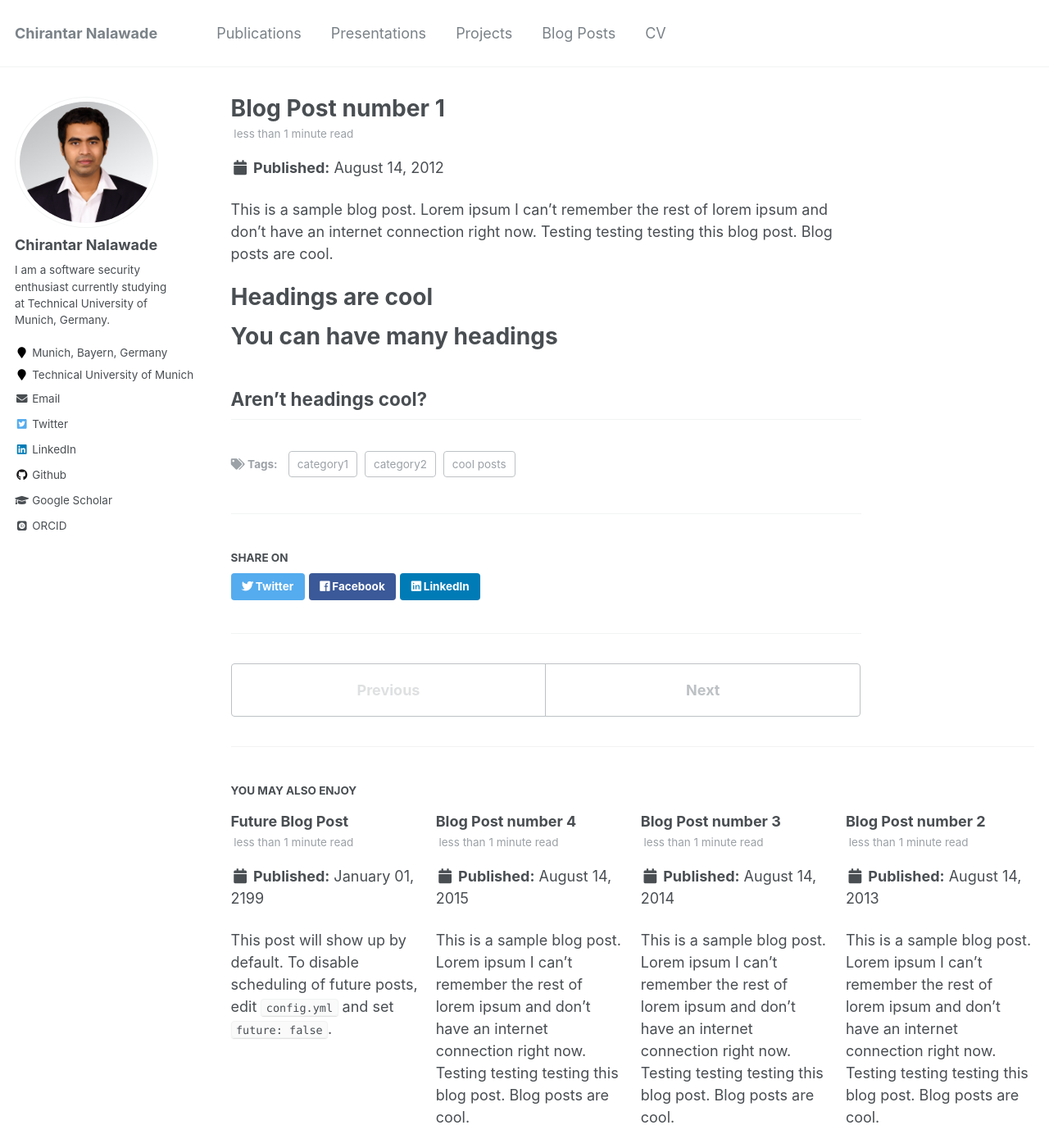
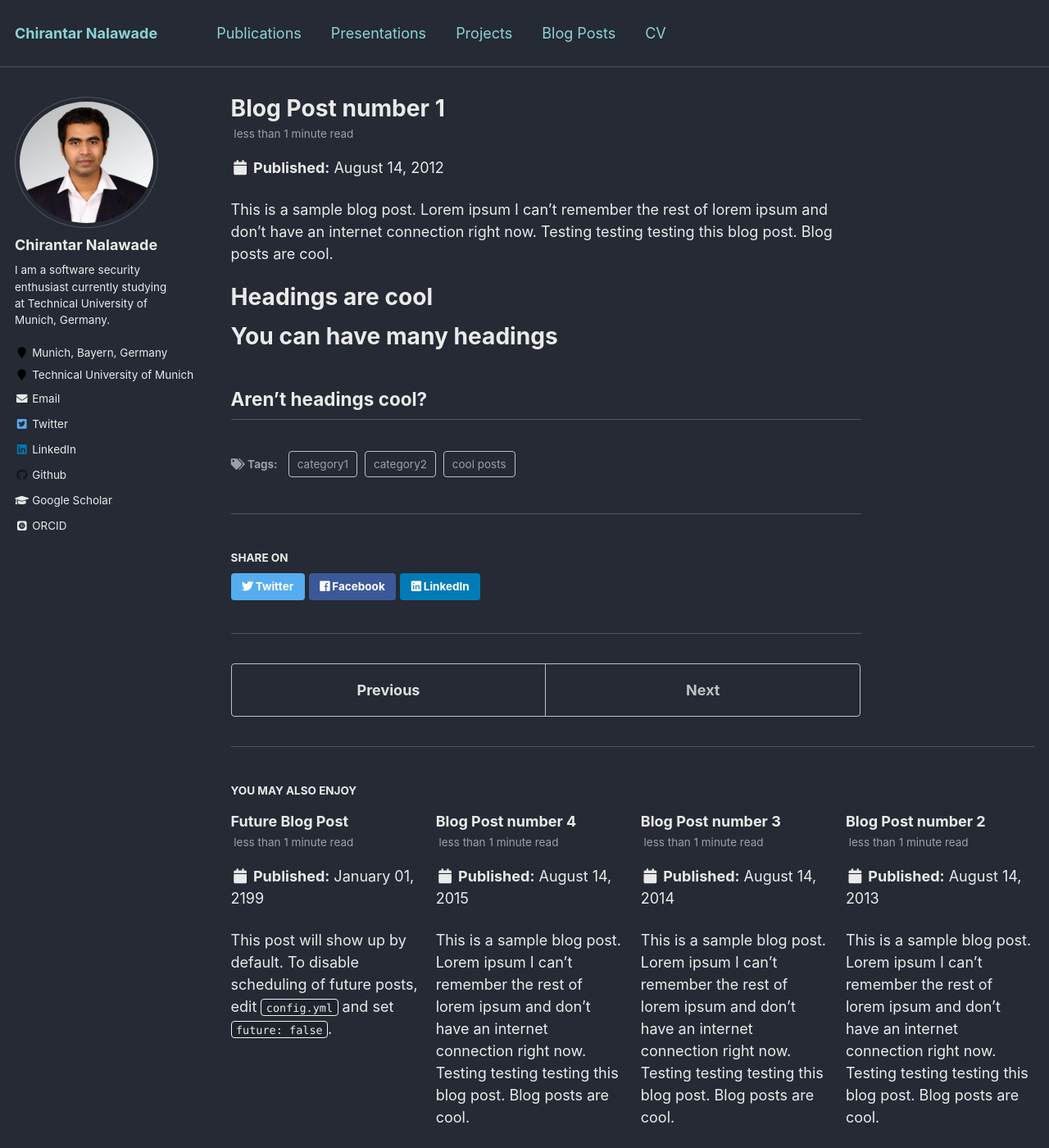
Before and after one commit to Chirantar7004/Chirantar7004.github.io, a Jekyll site: the page built from _posts/2012-08-14-blog-post-1.md, in a window 1280 px wide and 1400 px high. Shown: the whole window at 82% size. Built offline with Jekyll 4.4.1, drawn with Linux system fonts in a browser that asks for light colours; some web fonts are replaced.

Commit message:
Update _variables.scss

```diff
--- a/_sass/_variables.scss
+++ b/_sass/_variables.scss
@@ -53,14 +53,14 @@ $darker-gray                : mix(#000, $gray, 60%);
 $light-gray                 : mix(#fff, $gray, 50%);
 $lighter-gray               : mix(#fff, $gray, 90%);
 
-$body-color                 : #fff;
-$background-color           : #fff;
-$code-background-color      : #fafafa;
-$code-background-color-dark : $light-gray;
-$text-color                 : $dark-gray;
-$border-color               : $lighter-gray;
+$body-color                 : #252a34;
+$background-color           : #252a34;
+$code-background-color      : mix(#000, $background-color, 15%);
+$code-background-color-dark : mix(#000, $background-color, 25%);
+$text-color                 : #eaeaea;
+$border-color               : mix(#fff, $background-color, 20%);
 
-$primary-color              : #7a8288;
+$primary-color              : #8cd2d5;
 $success-color              : #62c462;
 $warning-color              : #f89406;
 $danger-color               : #ee5f5b;
@@ -90,11 +90,13 @@ $xing-color                 : #006567;
 
 
 /* links */
-$link-color                 : $info-color;
-$link-color-hover           : mix(#000, $link-color, 25%);
-$link-color-visited         : mix(#fff, $link-color, 25%);
-$masthead-link-color        : $primary-color;
-$masthead-link-color-hover  : mix(#000, $primary-color, 25%);
+$link-color                 : mix(#000, $info-color, 15%) !default;
+$link-color-hover           : mix(#000, $link-color, 25%) !default;
+$link-color-visited         : mix(#fff, $link-color, 15%) !default;
+$masthead-link-color        : $primary-color !default;
+$masthead-link-color-hover  : mix(#000, $primary-color, 25%) !default;
+$navicon-link-color-hover   : mix(#fff, $primary-color, 75%) !default;
+
 
 
 /*
```
